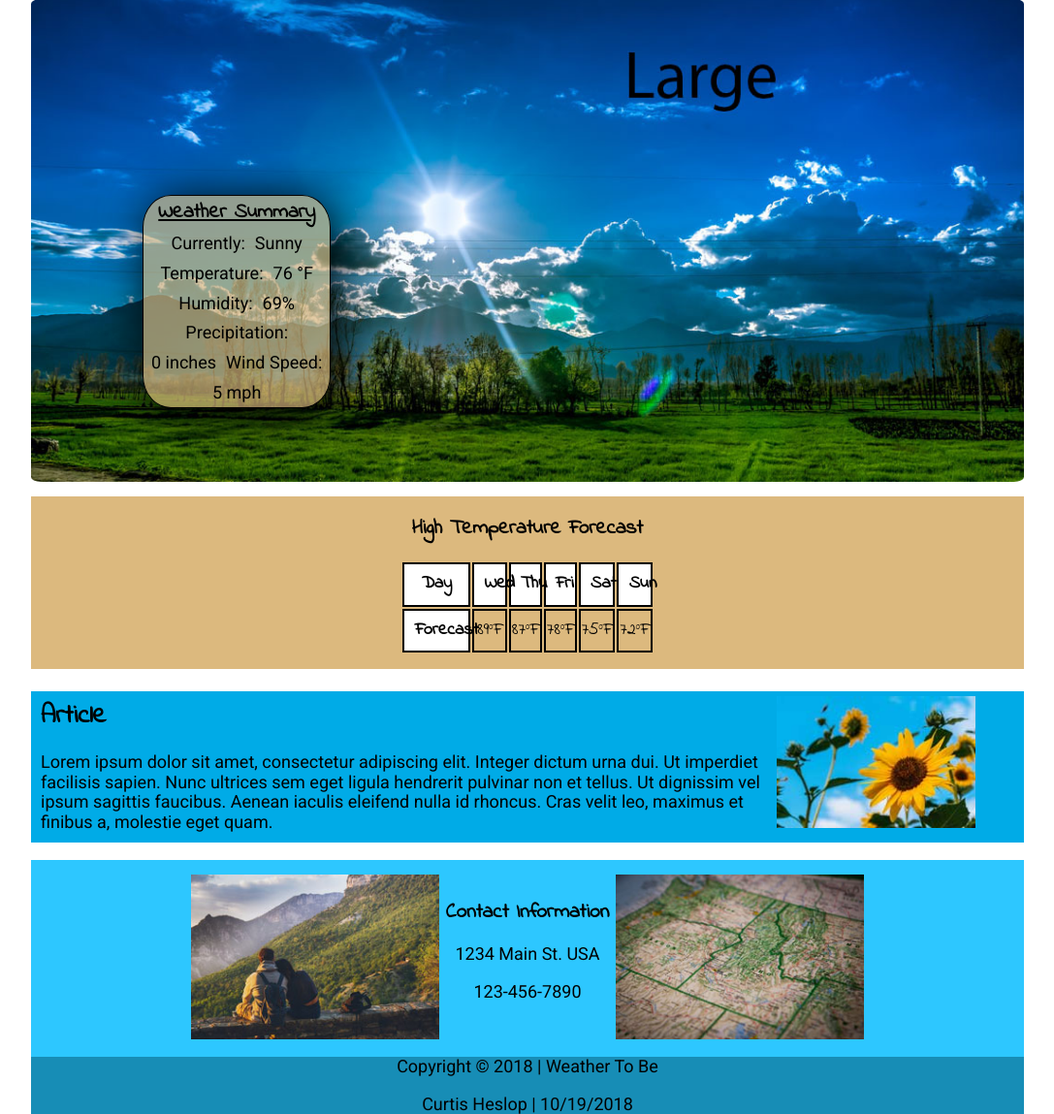
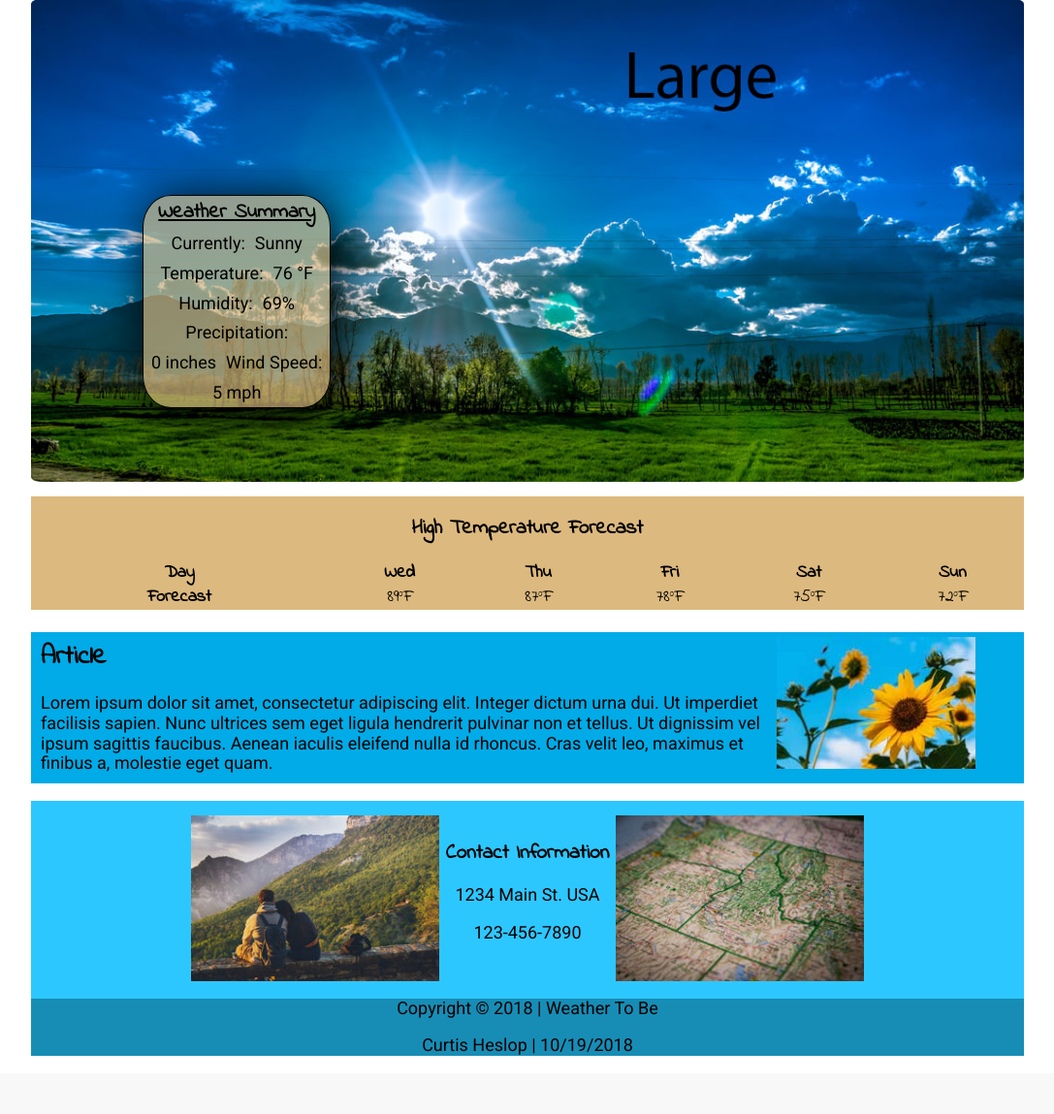
Before and after one commit to CBHeslop/CBHeslop.github.io, a PHP site: page /assignments/lesson-6/preston-6.html in a window 1280 px wide. Shown: the part 319-1468 px from the top of the page at 97% size, without its empty margins (96-1183 px from the left). After the commit the page ends 1408 px from the top, so only its background shows below. Run offline with PHP 8.4, Linux system fonts and the light colour scheme.

Commit message:
assignment

```diff
--- a/assignments/lesson-6/styles/small-6.css
+++ b/assignments/lesson-6/styles/small-6.css
@@ -118,23 +118,6 @@ p {
     }
 }
 
-.forecast table {
-    text-align: center;
-    display: inline-block;
-    margin: auto;
-    padding-bottom: 15px;
-}
-
-.forecast th {
-    border: solid 2px black;
-    background-color: white;
-    padding: 4%;
-}
-
-.forecast td {
-    border: solid 2px black;
-}
-
 .article {
     display: block;
     margin-left: auto;
```
